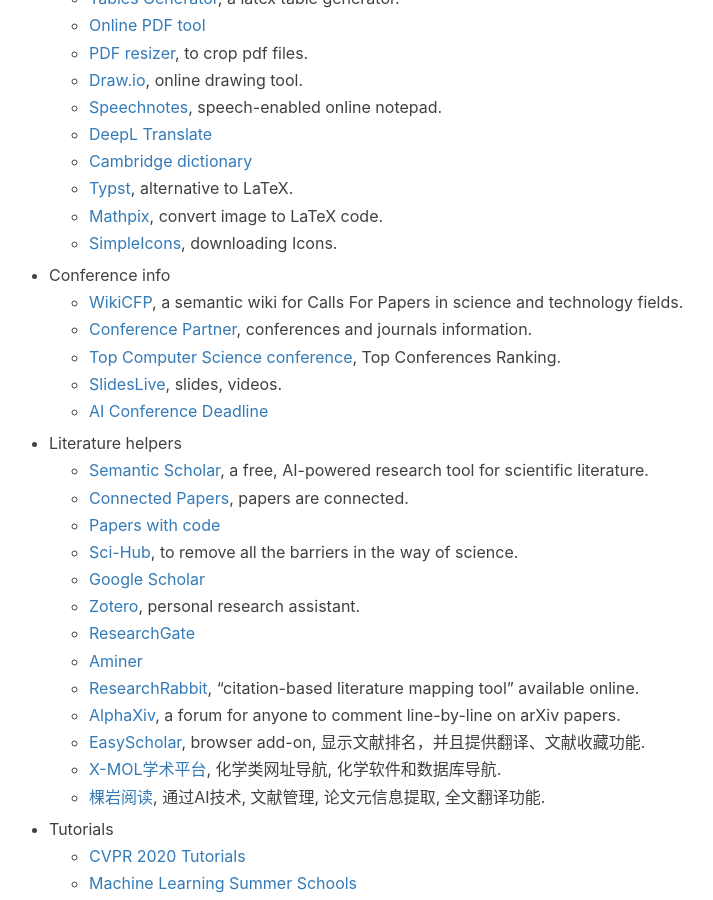
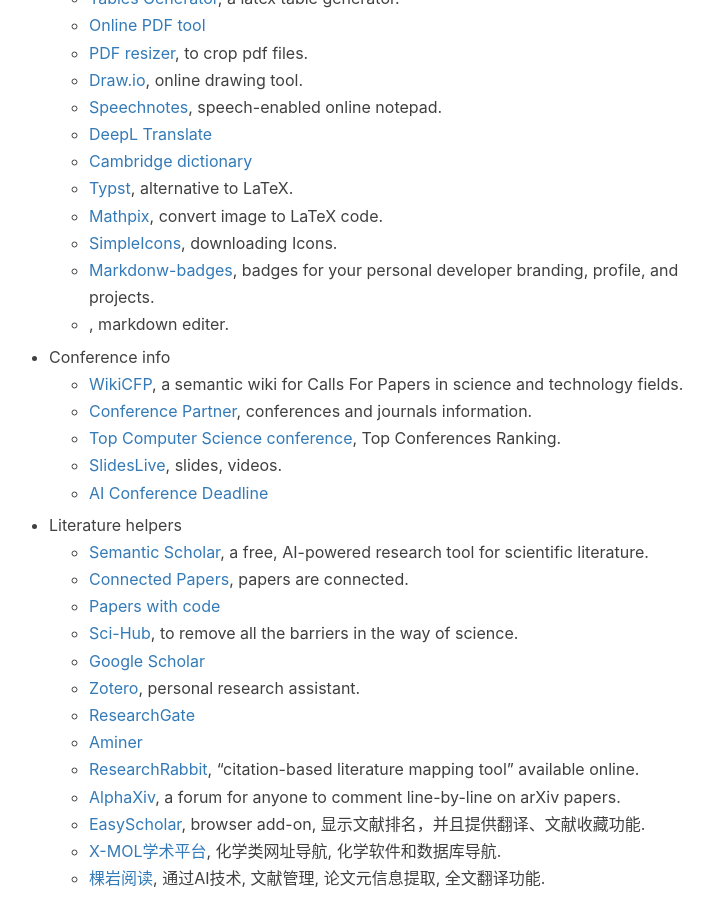
Before and after one commit to jizhang02/jizhang02.github.io, a Jekyll site: the page built from _posts/2022-09-20-productivity.markdown, in a window 1280 px wide and 900 px high, scrolled down 939 px. Shown: the whole window, without its empty margins (256-969 px from the left). Built offline with Jekyll 4.4.1, drawn with Linux system fonts in a browser that asks for light colours; nearby versions of some CDN libraries; a script that is not in the unit is left out; comment, search, counter and statistics services are not loaded.

Commit message:
Update 2022-09-20-productivity.markdown

```diff
--- a/_posts/2022-09-20-productivity.markdown
+++ b/_posts/2022-09-20-productivity.markdown
@@ -35,6 +35,8 @@
     * [Typst](https://typst.app/), alternative to LaTeX.
     * [Mathpix](https://snip.mathpix.com/search), convert image to LaTeX code.
     * [SimpleIcons](https://simpleicons.org/), downloading Icons.
+    * [Markdonw-badges](https://github.com/Ileriayo/markdown-badges), badges for your personal developer branding, profile, and projects.
+    * [](https://typora.io/), markdown editer.
 
 * Conference info
     * [WikiCFP](http://www.wikicfp.com/cfp/), a semantic wiki for Calls For Papers in science and technology fields.
```
